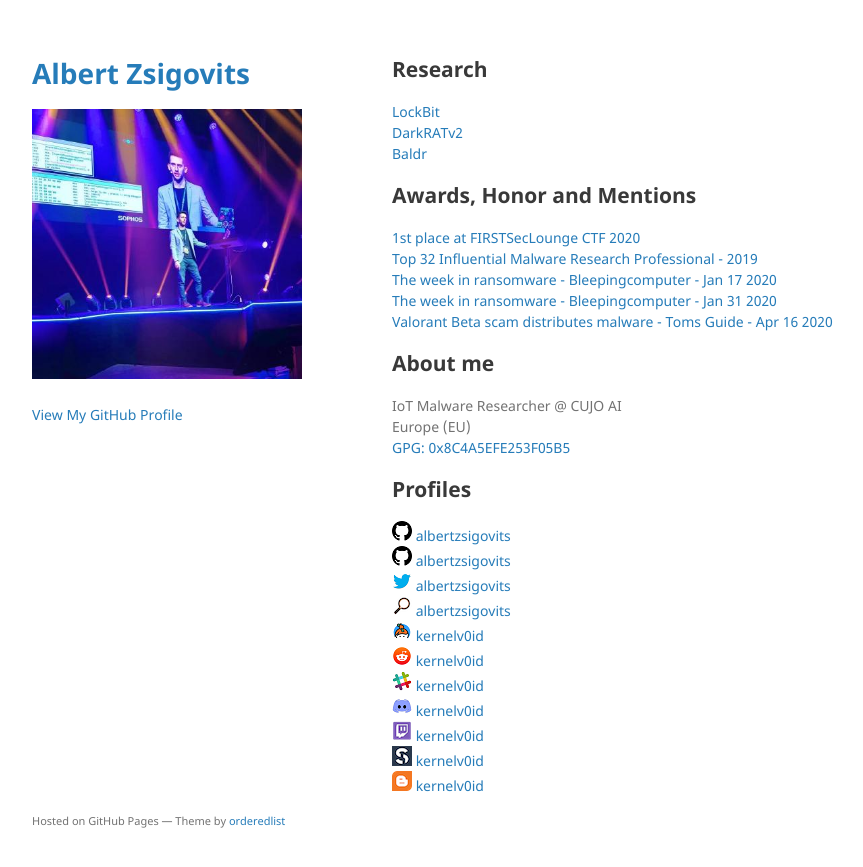
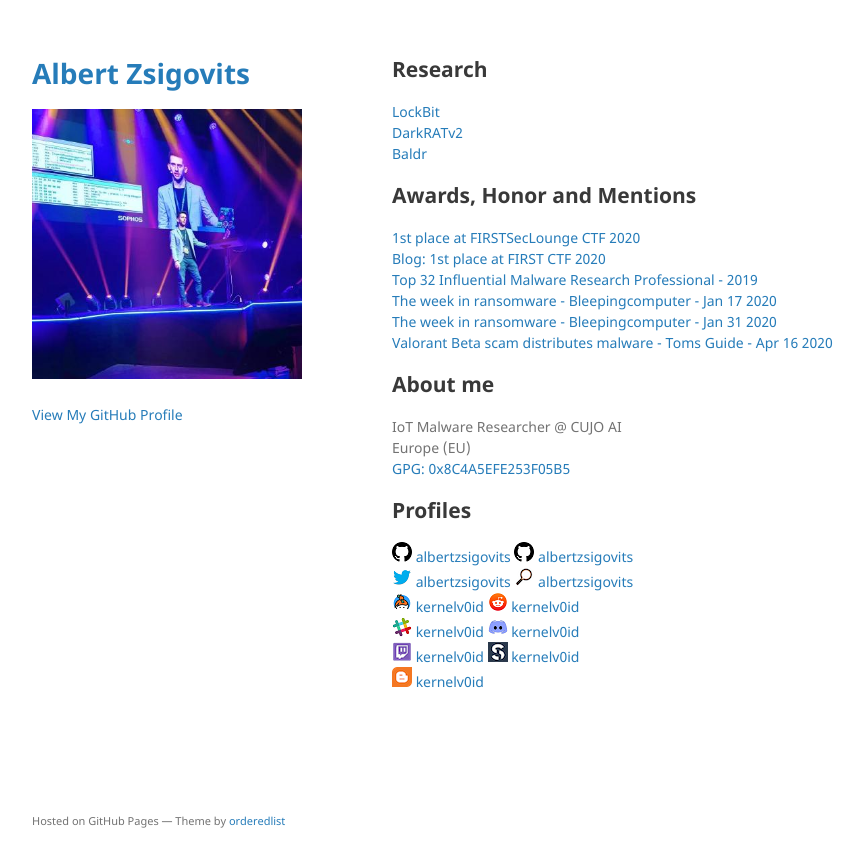
Before and after one commit to albertzsigovits/albertzsigovits.github.io, a Jekyll site: the page built from index.md, in a window 1280 px wide. Shown: the top 867 px of the page, without its empty margins (178-1041 px from the left). Built offline with Jekyll 4.4.1, drawn with Linux system fonts in a browser that asks for light colours; the repository's description, which GitHub fills in, is left out; our own code applies the rules of GitHub Pages for plain Markdown files.

Commit message:
Update index.md

```diff
--- a/index.md
+++ b/index.md
@@ -10,6 +10,7 @@ layout: default
 ## Awards, Honor and Mentions
 
 [1st place at FIRSTSecLounge CTF 2020](https://www.first.org/resources/papers/ctf-jun2020/last4ofus.pdf)
+[Blog: 1st place at FIRST CTF 2020](https://cujo.com/cujo-ai-labs-won-first-2020-virtual-challenge-competition/)
 [Top 32 Influential Malware Research Professional - 2019](https://static.peerlyst.com/image/upload/v1576213159/post-attachments/32_Influential_Malware_Research_Professionals_pkrtnw)
 [The week in ransomware - Bleepingcomputer - Jan 17 2020](https://www.bleepingcomputer.com/news/security/the-week-in-ransomware-january-17th-2020-never-ends/)
 [The week in ransomware - Bleepingcomputer - Jan 31 2020](https://www.bleepingcomputer.com/news/security/the-week-in-ransomware-january-31st-2020-taking-it-to-the-courts/)
@@ -26,40 +27,35 @@ Europe (EU)
 ![Github](https://albertzsigovits.github.io/assets/img/github.png)
 <a href="https://github.com/albertzsigovits">
 <span class="username">albertzsigovits</span>
-</a>
-![GithubGist](https://albertzsigovits.github.io/assets/img/github.png)
+</a> ![GithubGist](https://albertzsigovits.github.io/assets/img/github.png)
 <a href="https://gist.github.com/albertzsigovits">
 <span class="username">albertzsigovits</span>
 </a>
 ![Twitter](https://albertzsigovits.github.io/assets/img/twitter.png)
 <a href="https://twitter.com/albertzsigovits">
 <span class="username">albertzsigovits</span>
-</a>
-![Peerlyst](https://albertzsigovits.github.io/assets/img/peerlyst.png)
+</a> ![Peerlyst](https://albertzsigovits.github.io/assets/img/peerlyst.png)
 <a href="https://peerlyst.com/users/albert-zsigovits/">
 <span class="username">albertzsigovits</span>
 </a>
 ![Keybase](https://albertzsigovits.github.io/assets/img/keybase.png)
 <a href="https://keybase.io/kernelv0id">
 <span class="username">kernelv0id</span>
-</a>
-![Reddit](https://albertzsigovits.github.io/assets/img/reddit.png)
+</a> ![Reddit](https://albertzsigovits.github.io/assets/img/reddit.png)
 <a href="https://reddit.com/user/kernelv0id">
 <span class="username">kernelv0id</span>
 </a>
 ![Slack](https://albertzsigovits.github.io/assets/img/slack.png)
 <a href="https://slack.com/signin">
 <span class="username">kernelv0id</span>
-</a>
-![Discord](https://albertzsigovits.github.io/assets/img/discord.png)
+</a> ![Discord](https://albertzsigovits.github.io/assets/img/discord.png)
 <a href="https://discordapp.com/login">
 <span class="username">kernelv0id</span>
 </a>
 ![Twitch](https://albertzsigovits.github.io/assets/img/twitch.png)
 <a href="https://twitch.tv/kernelv0id">
 <span class="username">kernelv0id</span>
-</a>
-![Setuplog](https://albertzsigovits.github.io/assets/img/setuplog.png)
+</a> ![Setuplog](https://albertzsigovits.github.io/assets/img/setuplog.png)
 <a href="https://setuplog.io/setup/6XOrJ61M">
 <span class="username">kernelv0id</span>
 </a>
```
